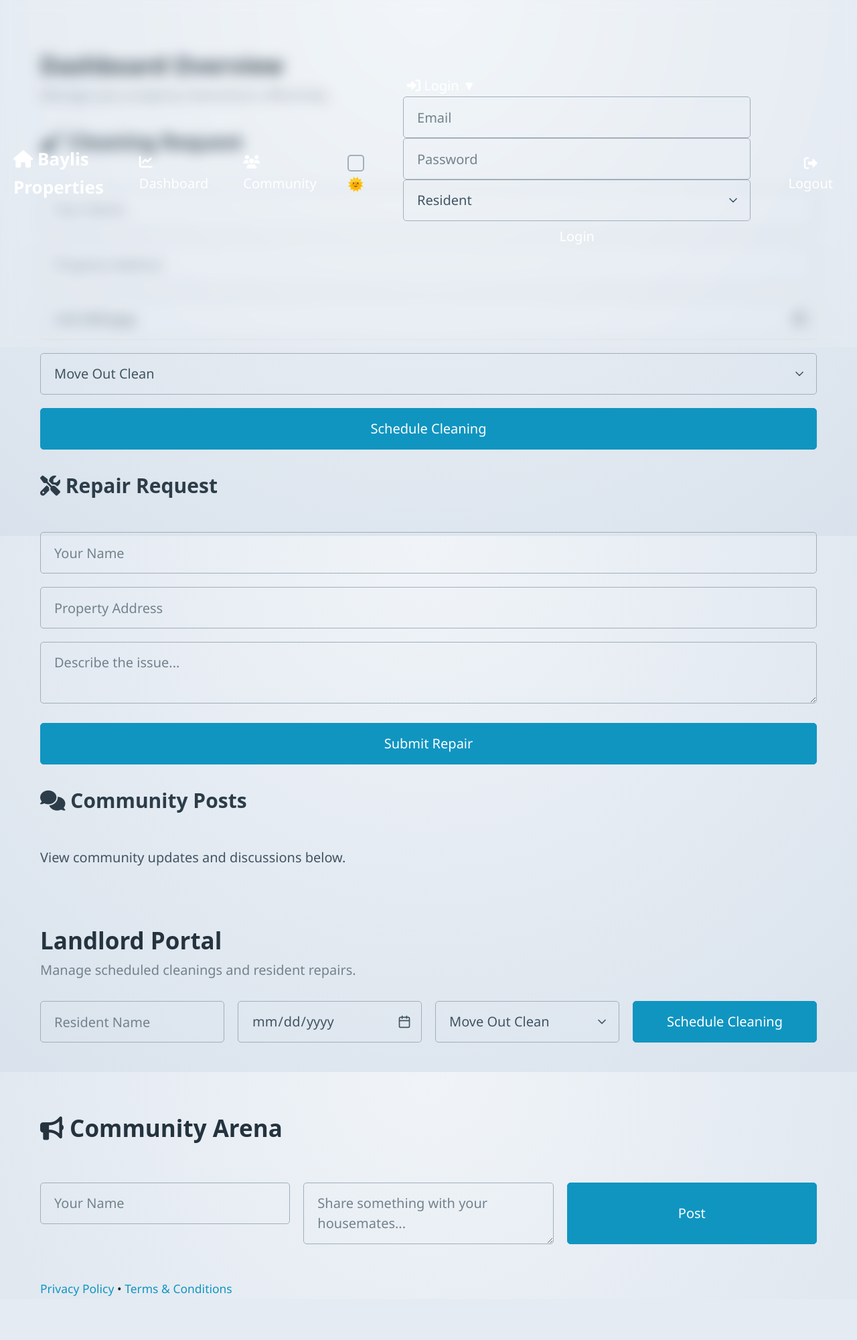
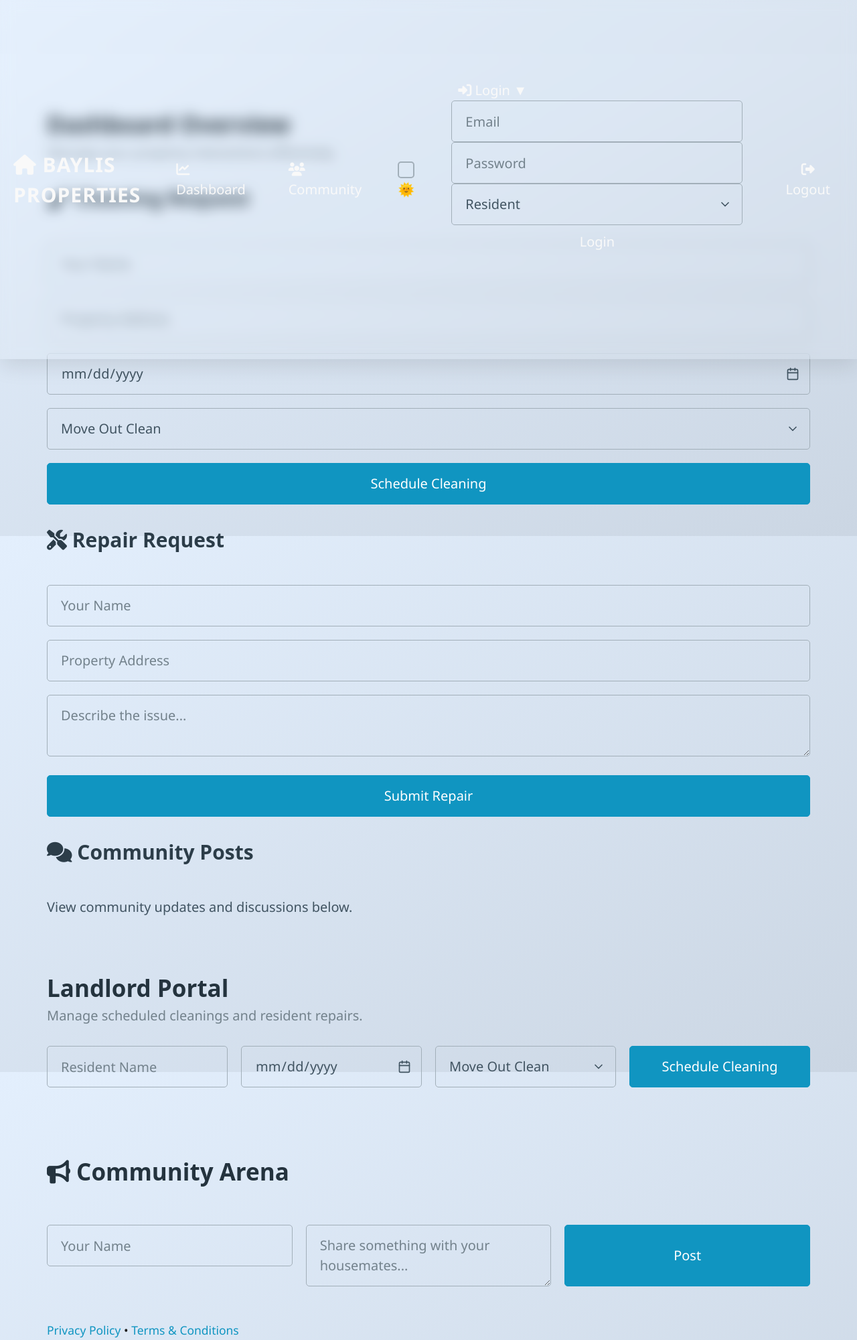
Before and after one commit to McauleeMaddison/Baylis-Property-LTD, a PHP site: page / in a window 1280 px wide. Shown: the whole page at 67% size. Before the commit the page ends 1935 px from the top, so only its background shows below. Run offline with PHP 8.4, Linux system fonts and the light colour scheme; some libraries are stand-ins or nearby versions.

Commit message:
Update style.css

```diff
--- a/css/style.css
+++ b/css/style.css
@@ -1,184 +1,217 @@
 :root {
-  /* Main Colors */
+  /* Colors */
   --primary: #4a90e2;
-  --secondary: #2d3e50;
-  --accent: rgba(241, 245, 249, 0.6);
+  --secondary: #1e2a38;
+  --accent: rgba(255, 255, 255, 0.15);
   --danger: #e74c3c;
+  --success: #28a745;
   --text-dark: #1c1c1c;
-  --text-light: #ffffff;
+  --text-light: #f9f9f9;
 
   /* Effects */
-  --radius: 12px;
-  --glass-bg: rgba(255, 255, 255, 0.15);
-  --glass-hover: rgba(255, 255, 255, 0.25);
-  --shadow: 0 12px 24px rgba(0, 0, 0, 0.1);
-  --shadow-hover: 0 16px 32px rgba(0, 0, 0, 0.15);
+  --radius: 14px;
+  --glass-bg: rgba(255, 255, 255, 0.08);
+  --glass-hover: rgba(255, 255, 255, 0.15);
+  --shadow: 0 10px 30px rgba(0, 0, 0, 0.1);
+  --shadow-hover: 0 16px 40px rgba(0, 0, 0, 0.15);
   --transition-fast: 0.3s ease;
+  --transition-smooth: 0.4s cubic-bezier(0.4, 0, 0.2, 1);
 }
 
-/* Reset & Base */
-*,
-*::before,
-*::after {
+/* Reset */
+*, *::before, *::after {
+  box-sizing: border-box;
   margin: 0;
   padding: 0;
-  box-sizing: border-box;
 }
 
-html, body {
+/* Body */
+body, html {
   height: 100%;
   font-family: 'Segoe UI', sans-serif;
-  background: radial-gradient(circle at top, #f0f4f8, #d9e2ec);
+  background: linear-gradient(to bottom right, #e3effd, #cbd6e3);
   color: var(--text-dark);
   scroll-behavior: smooth;
-  transition: background var(--transition-fast), color var(--transition-fast);
+  padding-top: 80px;
 }
 
-body {
-  padding-top: 70px;
-  line-height: 1.6;
-}
-
-/* Container layout */
+/* Container */
 .container {
   max-width: 1200px;
   margin: auto;
-  padding: 0 1rem;
+  padding: 0 1.5rem;
 }
 
-/* Nav Layout Improvements */
-.nav-left {
-  display: flex;
-  align-items: center;
-  gap: 1rem;
-}
-
-.logo {
-  font-size: 1.3rem;
-  font-weight: bold;
-  text-decoration: none;
-  color: var(--text-light);
-  background: transparent;
-}
-
-/* Nav Bar Glass + Position Fix */
+/* Header */
 .site-header {
   position: fixed;
-  top: 0; left: 0;
+  top: 0;
+  left: 0;
   width: 100%;
   background: var(--glass-bg);
   backdrop-filter: blur(10px);
-  z-index: 999;
-  transition: top var(--transition-fast);
+  box-shadow: var(--shadow);
+  z-index: 1000;
 }
 
+/* Navbar */
 .navbar {
   display: flex;
   justify-content: space-between;
   align-items: center;
-  padding: 0.6rem 1rem;
+  padding: 1rem;
+}
+
+.logo {
+  font-size: 1.5rem;
+  font-weight: bold;
+  color: var(--text-light);
+  text-transform: uppercase;
+  letter-spacing: 1px;
+  text-decoration: none;
 }
 
 /* Hamburger */
 .hamburger {
   display: none;
-  font-size: 1.6rem;
-  color: var(--text-light);
+  font-size: 1.8rem;
   background: none;
   border: none;
+  color: var(--text-light);
   cursor: pointer;
   transition: transform 0.2s ease;
 }
+
 .hamburger:hover {
-  transform: scale(1.2);
+  transform: scale(1.1);
 }
 
 /* Nav Links */
 .nav-links {
   display: flex;
+  gap: 1.2rem;
   list-style: none;
-  gap: 1rem;
-  align-items: center;
 }
+
 .nav-links li {
   position: relative;
 }
+
 .nav-links a, .nav-links button {
+  text-decoration: none;
+  color: var(--text-light);
+  font-weight: 500;
   background: transparent;
-  color: var(--text-light);
-  padding: 0.4rem 0.8rem;
-  font-weight: 500;
+  padding: 0.5rem 1rem;
+  border-radius: var(--radius);
+  transition: background var(--transition-fast);
   border: none;
   cursor: pointer;
-  border-radius: var(--radius);
-  transition: background var(--transition-fast);
 }
-.nav-links a:hover, .nav-links button:hover {
+
+.nav-links a:hover,
+.nav-links button:hover {
   background: var(--glass-hover);
 }
 
-/* Mobile Collapsible Menu */
+/* Mobile Nav */
 @media (max-width: 768px) {
+  .hamburger {
+    display: block;
+  }
+
   .nav-links {
     position: absolute;
     top: 100%;
     left: 0;
+    right: 0;
     flex-direction: column;
     background: var(--secondary);
-    width: 100%;
+    overflow: hidden;
     max-height: 0;
-    overflow: hidden;
-    transition: max-height var(--transition-fast);
+    transition: max-height var(--transition-smooth);
   }
+
   .nav-links.show {
-    max-height: 400px;
+    max-height: 500px;
   }
+
   .nav-links li {
     padding: 1rem;
+    width: 100%;
     text-align: left;
-  }
-  .hamburger {
-    display: block;
   }
 }
 
-/* Form Section */
+/* Forms */
 .form-container {
   margin-top: 2rem;
   display: none;
 }
+
 .form-container.show {
   display: block;
 }
 
 .glass-form {
   background: var(--glass-bg);
-  backdrop-filter: blur(8px);
+  backdrop-filter: blur(10px);
+  padding: 2rem;
   border-radius: var(--radius);
   box-shadow: var(--shadow);
-  padding: 2rem;
   display: flex;
   flex-direction: column;
-  gap: 1rem;
+  gap: 1.5rem;
+  max-width: 600px;
+  margin: auto;
 }
 
+/* Inputs */
 .glass-form input,
-.glass-form textarea {
-  padding: 0.8rem;
+.glass-form textarea,
+.glass-form select {
+  width: 100%;
+  padding: 0.9rem;
+  border: 1px solid #ccc;
   border-radius: var(--radius);
-  border: 1px solid #ccc;
+  background: rgba(255, 255, 255, 0.85);
   font-size: 1rem;
+  transition: border var(--transition-fast), background var(--transition-fast);
 }
 
+.glass-form input:focus,
+.glass-form textarea:focus,
+.glass-form select:focus {
+  border-color: var(--primary);
+  background: #fff;
+  outline: none;
+}
+
+/* Form Buttons */
 .glass-form button {
   background: var(--primary);
-  color: #fff;
+  color: white;
+  padding: 0.9rem;
+  font-size: 1rem;
+  font-weight: 600;
   border: none;
-  padding: 0.8rem;
   border-radius: var(--radius);
   cursor: pointer;
-  transition: background var(--transition-fast);
+  transition: background var(--transition-smooth), transform var(--transition-fast);
 }
+
 .glass-form button:hover {
   background: #357ab8;
+  transform: translateY(-2px);
 }
+
+.glass-form button:active {
+  transform: scale(0.98);
+}
+
+/* Responsive */
+@media (max-width: 600px) {
+  .glass-form {
+    padding: 1.5rem;
+  }
+}
```
